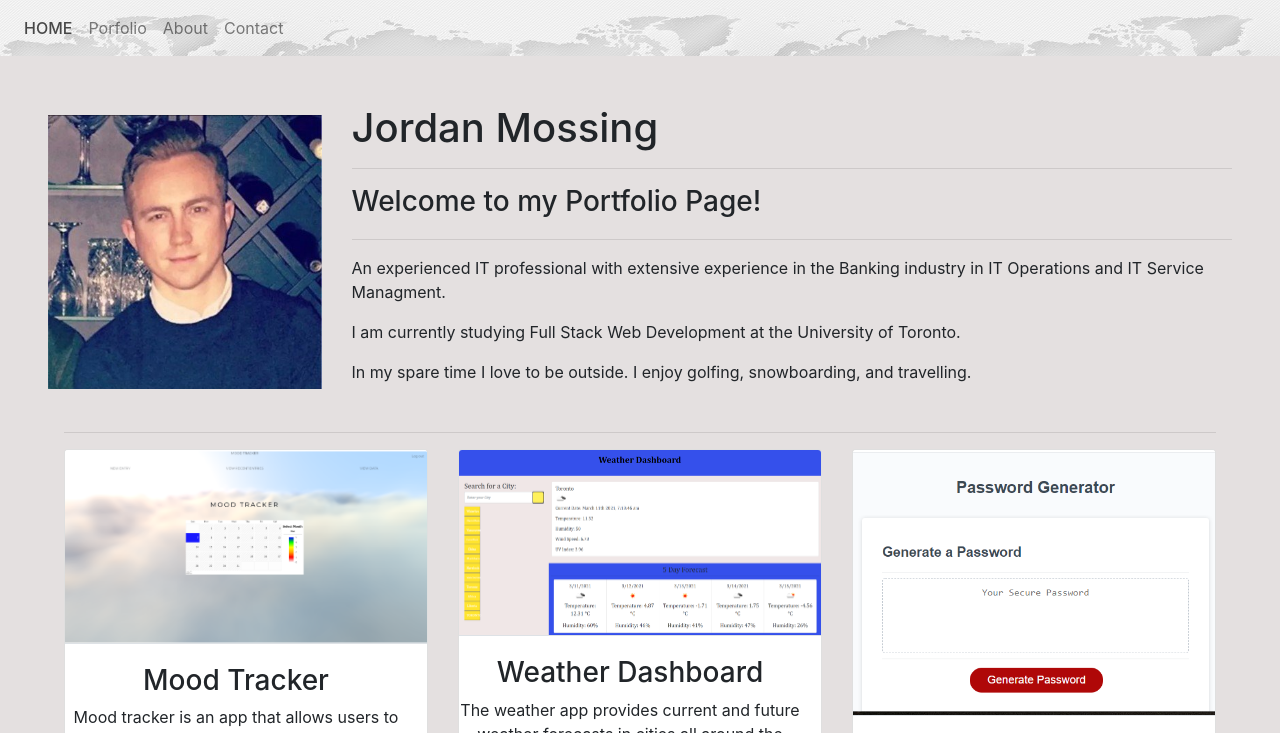
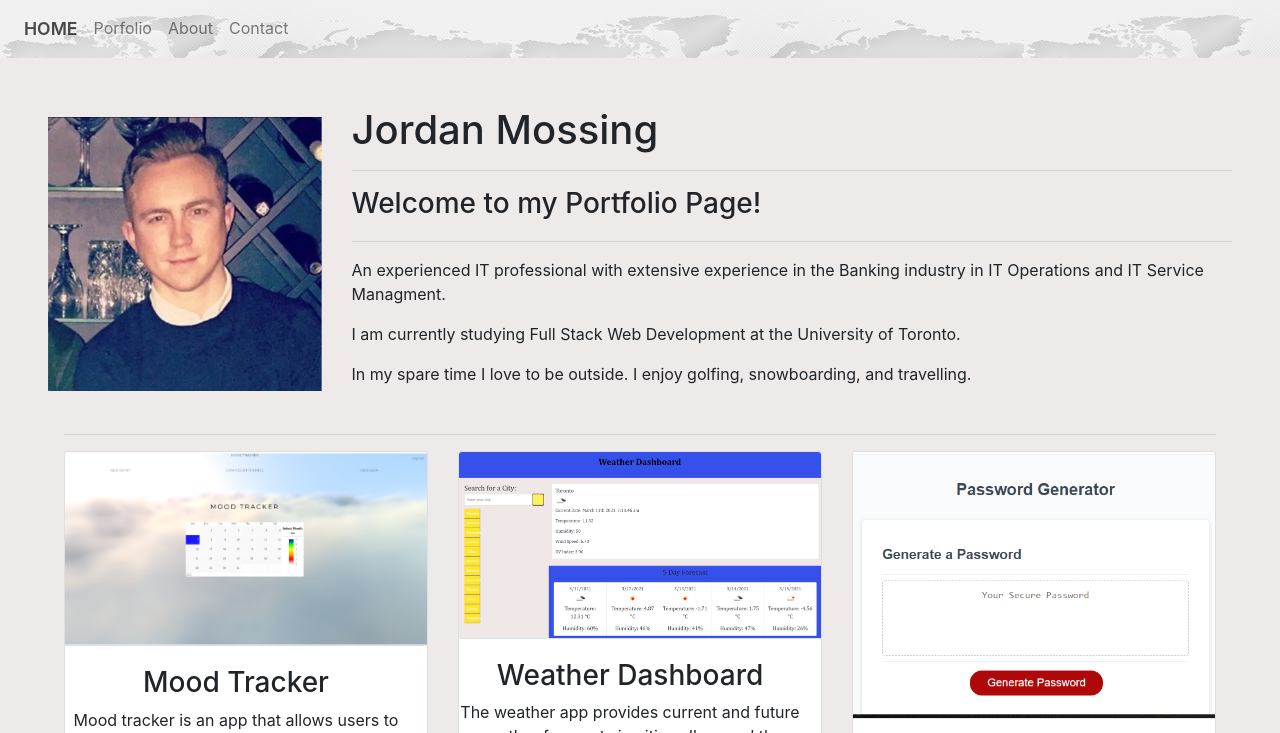
Before and after one commit to jmo1point0/PortfolioUpdate2, a plain HTML site: page index.html in a window 1280 px wide. In both pictures the pointer is over the link "Home". Shown: the top 733 px of the page. Drawn offline with nearby package versions, Linux system fonts and the light colour scheme; a web font is replaced by a local one.

Commit message:
screenshot update to index.html

```diff
--- a/style.css
+++ b/style.css
@@ -10,13 +10,13 @@
 
 nav a:hover {
     text-transform: uppercase;
-    font-weight: 500;
-    color: rgb(204, 199, 199)
+    font-weight: 600;
+    color: rgb(216, 215, 215);
     font-size: 1.1rem;
 }
 
 body {
-    background-color: rgb(228, 224, 224);
+    background-color: rgb(238, 234, 234);
 }
 
 .btn {
```
Also changed, not shown: assets/moneyfornothing.PNG.
